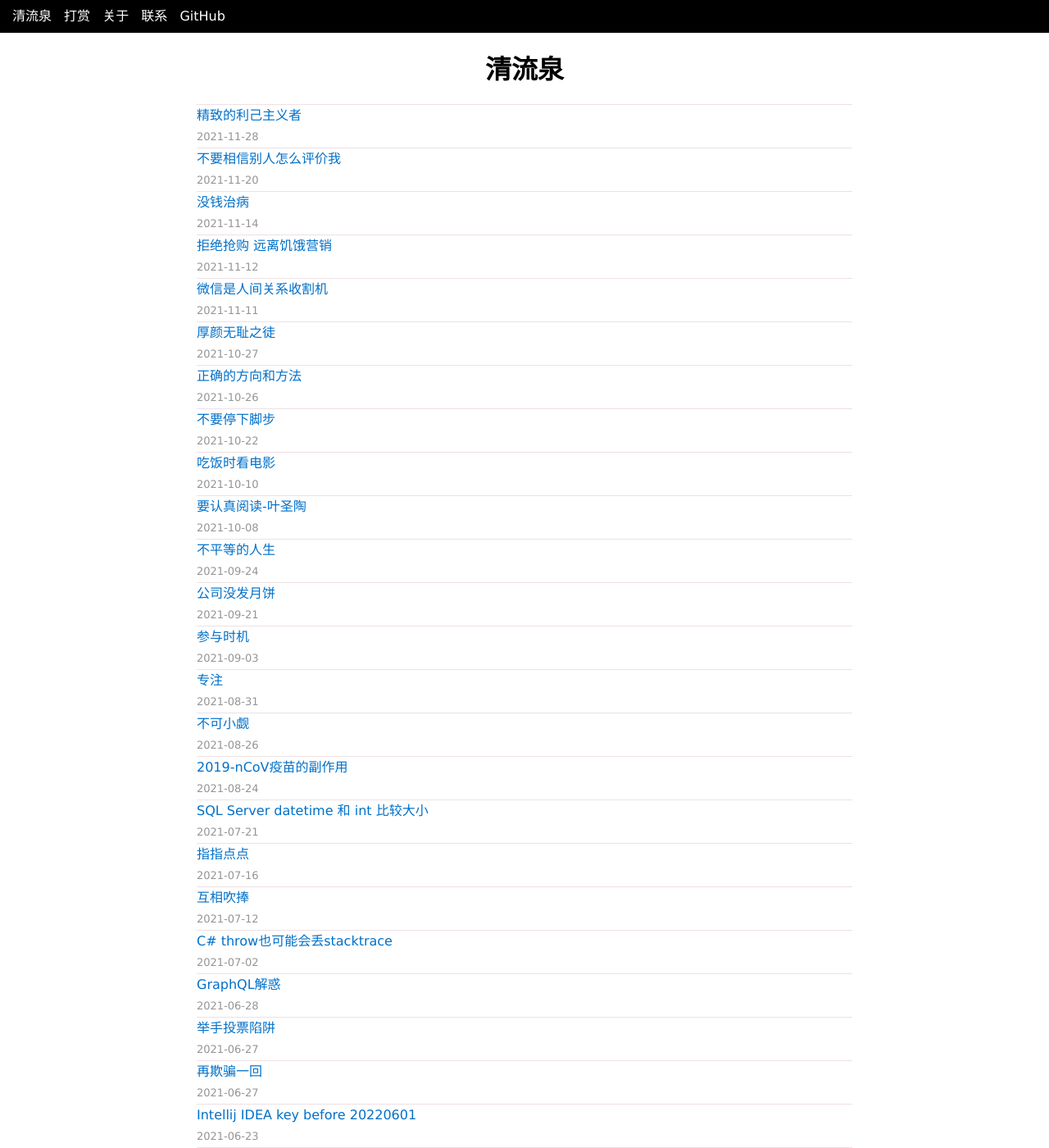
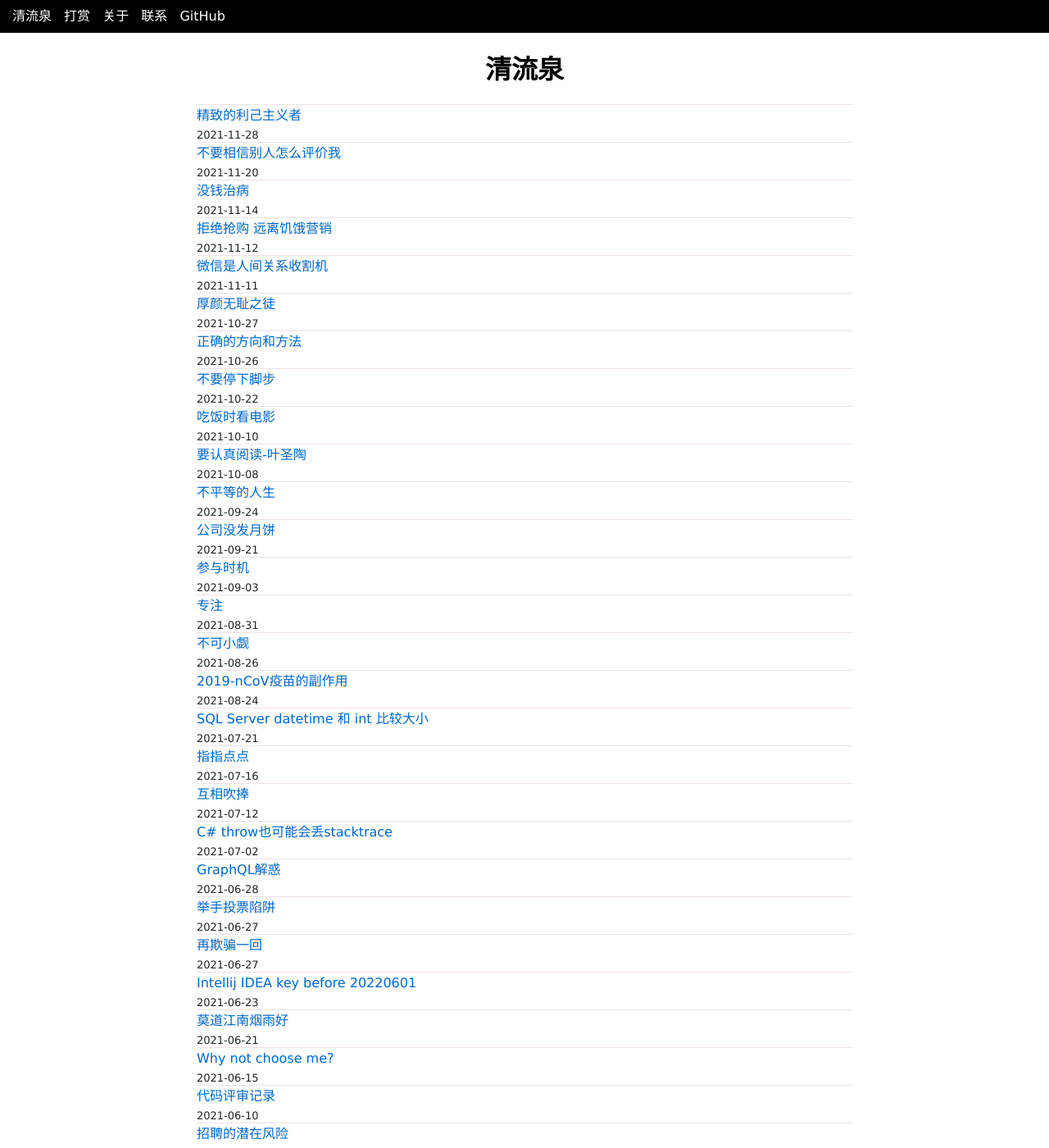
Before and after one commit to yinyongxian/yinyongxian.github.io, a Jekyll site: the page built from index.html, in a window 1280 px wide and 1400 px high. Shown: the whole window at 82% size. Built offline with Jekyll 4.4.1, drawn with Linux system fonts in a browser that asks for light colours; the list of posts is cut into pages by our own code.

Commit message:
清流泉

```diff
--- a/index.html
+++ b/index.html
@@ -21,6 +21,18 @@ title: 清流泉
       text-align: center;
       margin: auto;
     }
+
+    #post {
+      color: #0066cc;
+    }
+
+    #post-time {
+      line-height: normal;
+      text-align: left;
+      width: 100%;
+      color: #252424;
+      font-size: small;
+    }
   </style>
 </head>
 
@@ -33,14 +45,12 @@ title: 清流泉
         {% for post in paginator.posts %}
         <tr onClick="parent.location='{{ post.url }}'; this.style.backgroundColor='#FFFFFF';"
           onMouseOver="this.style.backgroundColor='LightGrey';this.style.cursor='pointer';"
-          onMouseOut="this.style.backgroundColor='#FFFFFF'">
+          onMouseOut="this.style.backgroundColor='##0066cc'">
           <td style="width: 100%; text-align: left; padding-right: 10px; text-overflow: ellipsis;overflow: hidden;">
             <div style="margin: auto;">
-              <span><a href="{{ post.url }}">{{ post.title }}</a></span>
+              <span><a id="post" href="{{ post.url }}">{{ post.title }}</a></span>
               <br>
-              <span
-                style="text-align: left; margin-left: 10px;width: 100%; float: right; color: #959595;font-size: small;">{{
-                post.date | date: "%F" }}</span>
+              <span id="post-time">{{ post.date | date: "%F" }}</span>
             </div>
           </td>
         </tr>
```
